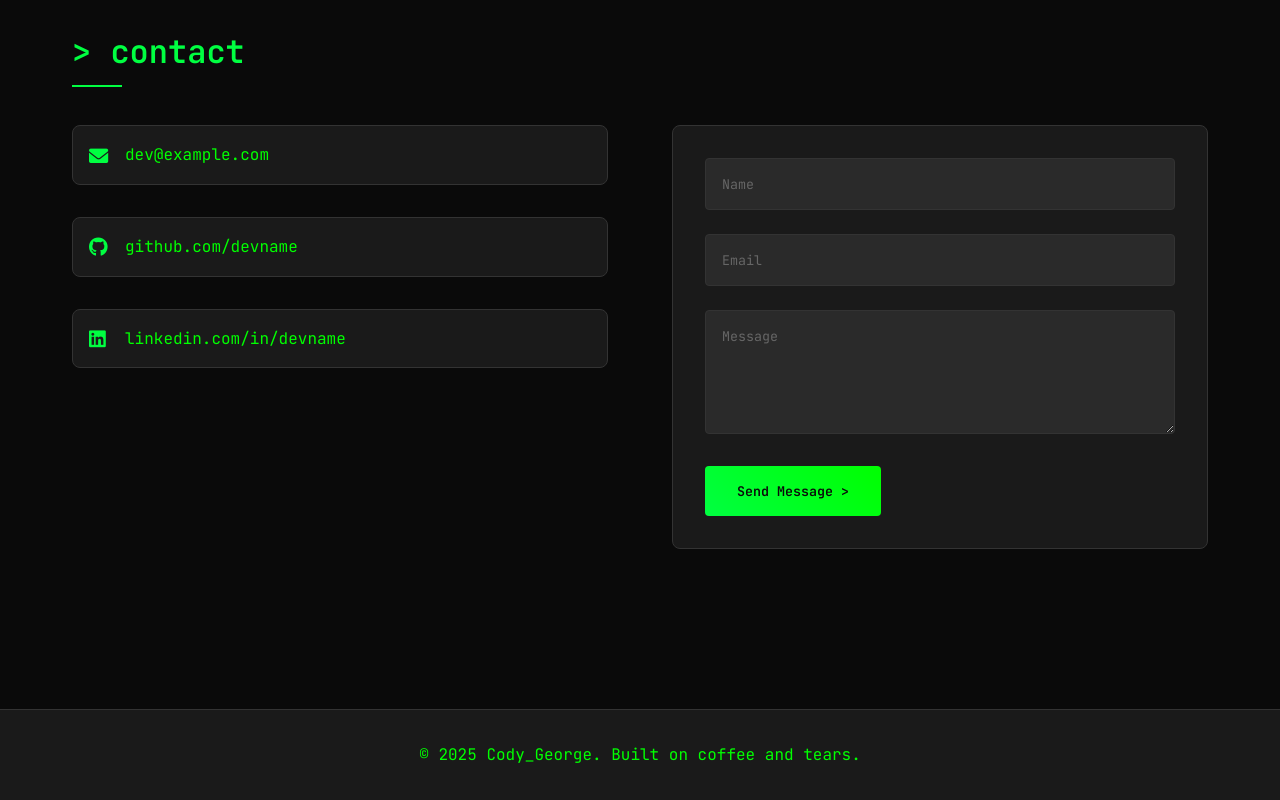
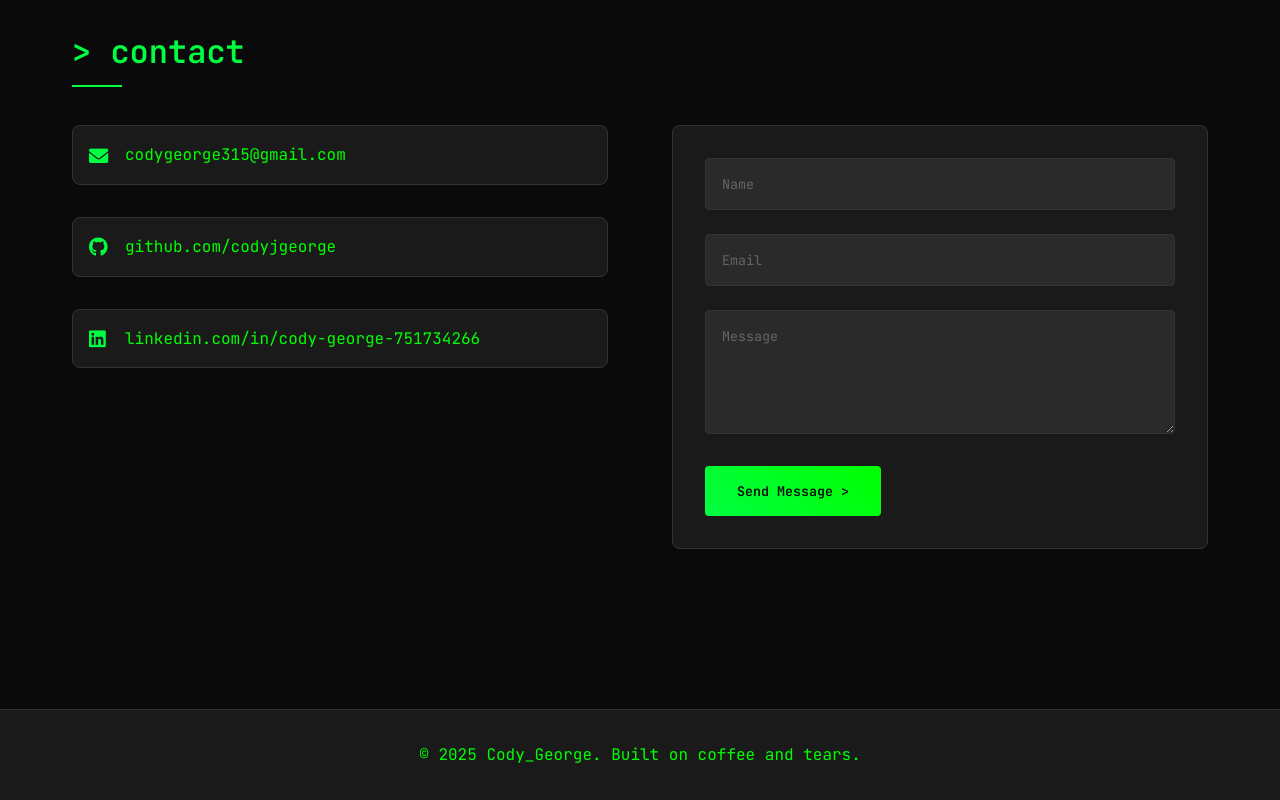
Before and after one commit to codyjgeorge/Simple_Hacker_Portfolio, a plain HTML site: page index.html in a window 1280 px wide. Shown: the part 2611-3411 px from the top of the page. Drawn offline with Linux system fonts and the light colour scheme.

Commit message:
contacts updated

```diff
--- a/index.html
+++ b/index.html
@@ -207,15 +207,15 @@
                     <div class="contact-info">
                         <div class="contact-item">
                             <i class="fas fa-envelope"></i>
-                            <span>dev@example.com</span>
+                            <span>codygeorge315@gmail.com</span>
                         </div>
                         <div class="contact-item">
                             <i class="fab fa-github"></i>
-                            <span>github.com/devname</span>
+                            <span>github.com/codyjgeorge</span>
                         </div>
                         <div class="contact-item">
                             <i class="fab fa-linkedin"></i>
-                            <span>linkedin.com/in/devname</span>
+                            <span>linkedin.com/in/cody-george-751734266</span>
                         </div>
                     </div>
                     <div class="contact-form">
```
Also changed, not shown: README.md.
